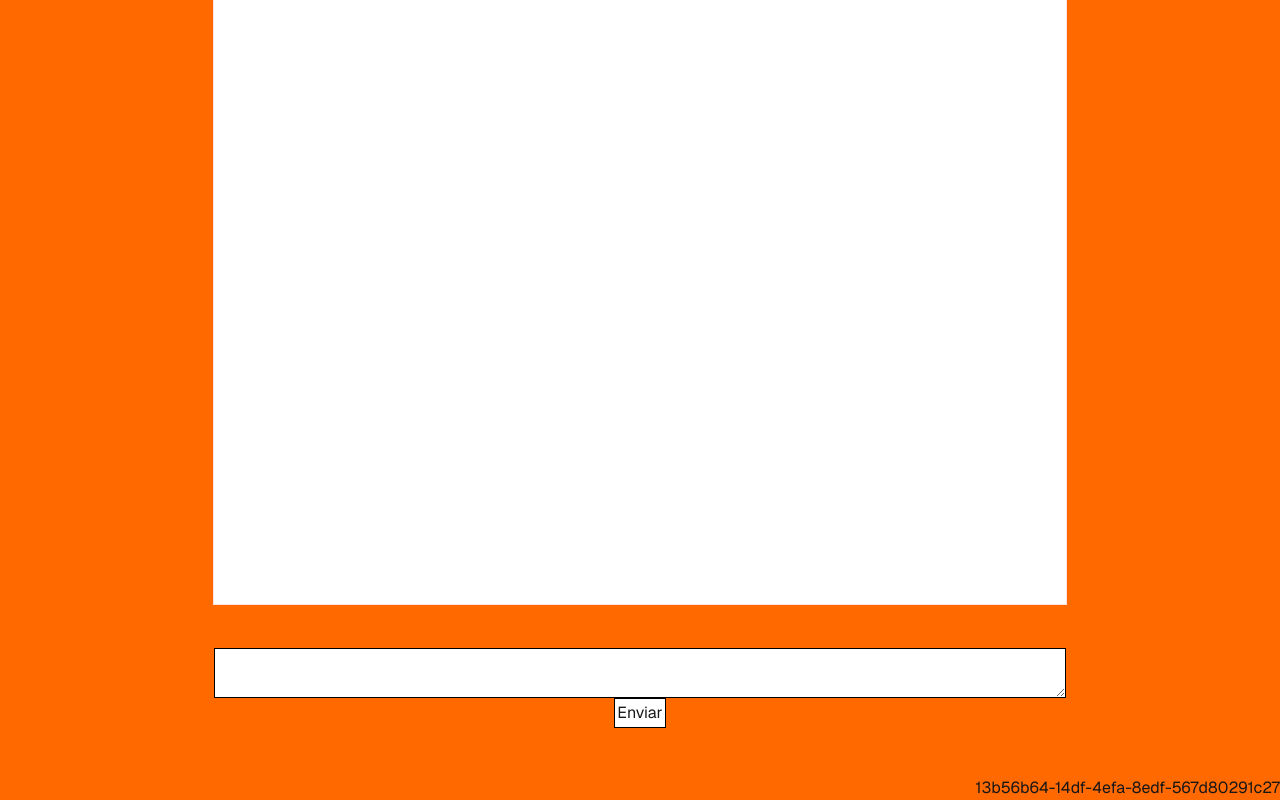
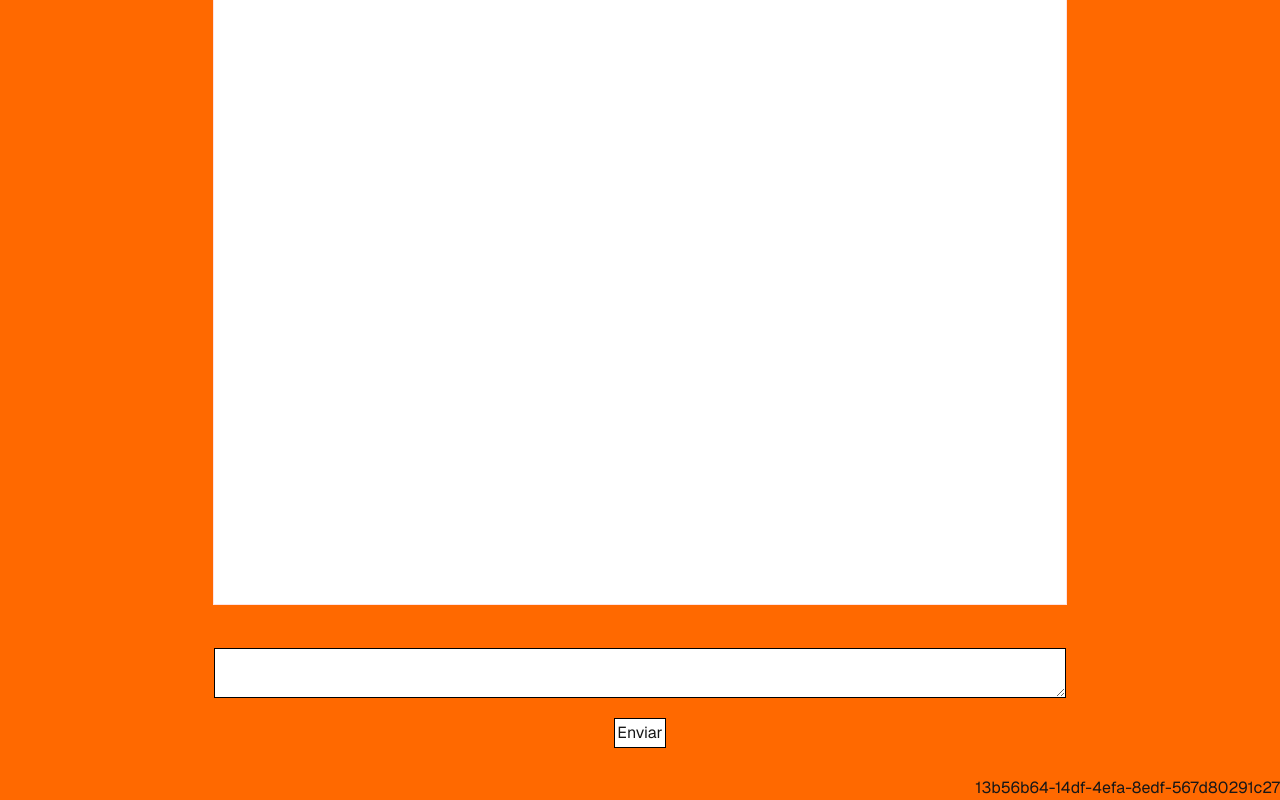
Before and after one commit to szz-dvl/chatbot-ui, a Next.js app: page / in a window 1280 px wide. Shown: the part 700-1500 px from the top of the page. Built offline with nearby package versions, Linux system fonts and the light colour scheme.

Commit message:
Margin top for submit button

```diff
--- a/app/page.tsx
+++ b/app/page.tsx
@@ -201,7 +201,7 @@ export default function Home() {
           <fieldset disabled={!done} className="min-h-30 flex items-center justify-center flex-wrap m-2 md:max-w-2/3">
             <textarea name="question" rows={2} cols={20} className="w-full bg-white md:min-w-200 border-black border-1" />
             {/* <input type="text" name="question" className="w-full md:min-w-200 border-black border-1 bg-white" /> */}
-            <button type="submit" className="border-black border-1 p-[2px] cursor-pointer bg-white">Enviar</button>
+            <button type="submit" className="border-black border-1 p-[2px] cursor-pointer bg-white mt-5">Enviar</button>
           </fieldset>
         </form>
         <div className="flex justify-between items-end w-full">
```
